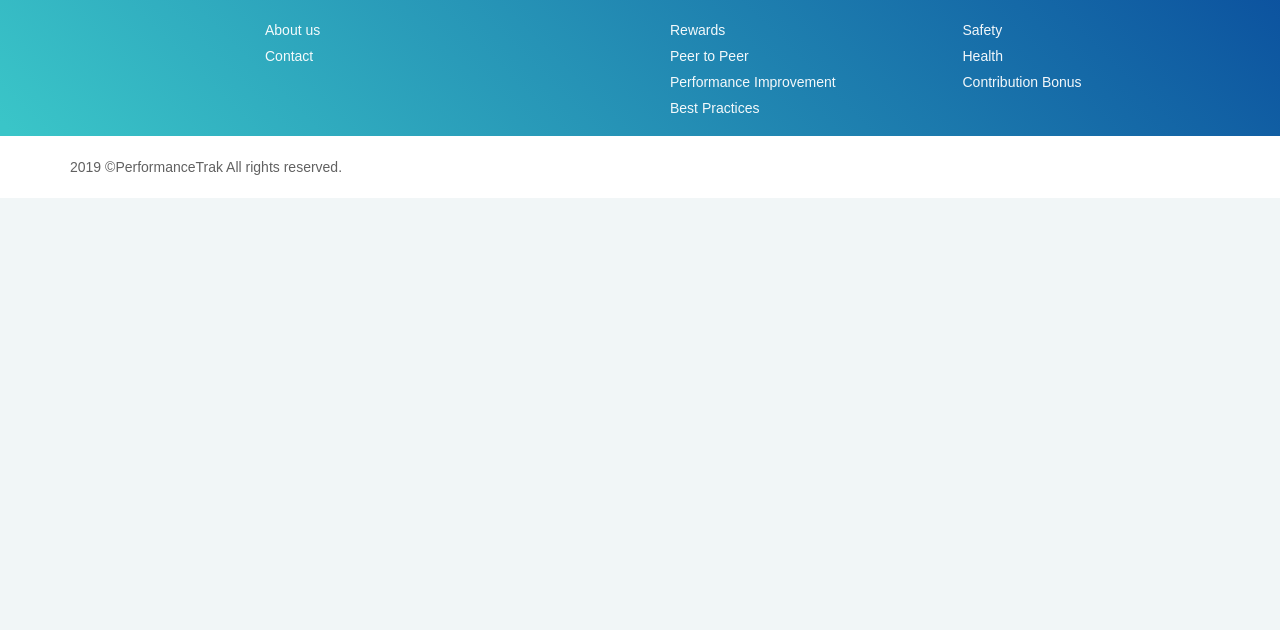
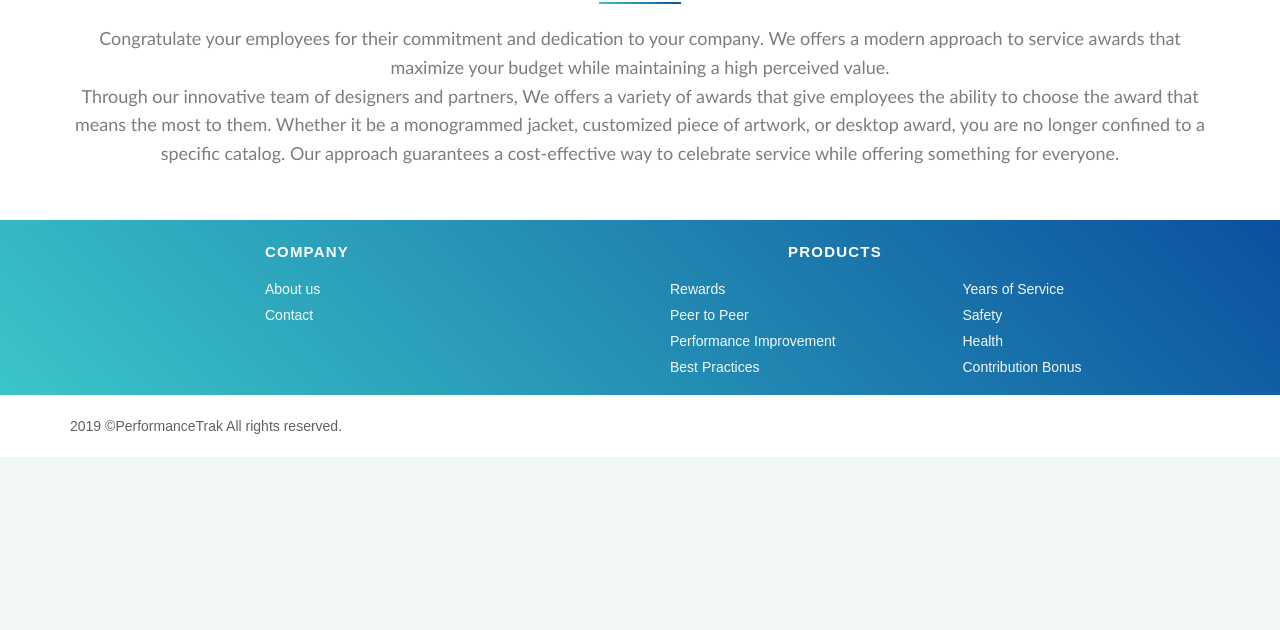
Before and after one commit to Schenz/PerformanceTrak, a Gatsby site in the folder web/: page /yearsofservice in a window 1280 px wide. Shown: the part 170-800 px from the top of the page. Built offline with nearby package versions, Linux system fonts and the light colour scheme; Gatsby itself is replaced by a stand-in of ours.

Commit message:
add years of service content

```diff
--- a/web/src/components/footer.js
+++ b/web/src/components/footer.js
@@ -12,8 +12,12 @@ const Footer = () => (
                         <div className="widget clearfix">
                             <h4 className="widget-title">Company</h4>
                             <ul>
-                <li><Link to="/about/">About us</Link></li>
-                <li><Link to="/contact/">Contact</Link></li>
+                                <li>
+                                    <Link to="/about/">About us</Link>
+                                </li>
+                                <li>
+                                    <Link to="/contact/">Contact</Link>
+                                </li>
                             </ul>
                         </div>
                     </div>
@@ -25,10 +29,26 @@ const Footer = () => (
                                 <div className="col-md-3 col-sm-3">
                                     <div className="widget clearfix">
                                         <ul>
-                        <li><Link to="/rewards/">Rewards</Link></li>
-                        <li><Link to="/peertopeer/">Peer to Peer</Link></li>
-                        <li><Link to="/performanceimprovement/">Performance Improvement</Link></li>
-                        <li><Link to="/bestpractices/">Best Practices</Link></li>
+                                            <li>
+                                                <Link to="/rewards/">
+                                                    Rewards
+                                                </Link>
+                                            </li>
+                                            <li>
+                                                <Link to="/peertopeer/">
+                                                    Peer to Peer
+                                                </Link>
+                                            </li>
+                                            <li>
+                                                <Link to="/performanceimprovement/">
+                                                    Performance Improvement
+                                                </Link>
+                                            </li>
+                                            <li>
+                                                <Link to="/bestpractices/">
+                                                    Best Practices
+                                                </Link>
+                                            </li>
                                         </ul>
                                     </div>
                                 </div>
@@ -36,9 +56,26 @@ const Footer = () => (
                                 <div className="col-md-2 col-sm-2">
                                     <div className="widget clearfix">
                                         <ul>
-                      <li><Link to="/safety/">Safety</Link></li>
-                      <li><Link to="/health/">Health</Link></li>
-                      <li><Link to="/contributionbonus/">Contribution Bonus</Link></li>
+                                            <li>
+                                                <Link to="/yearsofservice/">
+                                                    Years of Service
+                                                </Link>
+                                            </li>
+                                            <li>
+                                                <Link to="/safety/">
+                                                    Safety
+                                                </Link>
+                                            </li>
+                                            <li>
+                                                <Link to="/health/">
+                                                    Health
+                                                </Link>
+                                            </li>
+                                            <li>
+                                                <Link to="/contributionbonus/">
+                                                    Contribution Bonus
+                                                </Link>
+                                            </li>
                                         </ul>
                                     </div>
                                 </div>
@@ -53,7 +90,11 @@ const Footer = () => (
             <div className="container">
                 <div className="row">
                     <div className="col-md-6 col-sm-6 col-xs-12">
-            <p>{new Date().getFullYear()} &copy;<Link to="/">PerformanceTrak</Link> All rights reserved.</p>
+                        <p>
+                            {new Date().getFullYear()} &copy;
+                            <Link to="/">PerformanceTrak</Link> All rights
+                            reserved.
+                        </p>
                     </div>
                 </div>
             </div>
--- a/web/src/pages/yearsofservice.js
+++ b/web/src/pages/yearsofservice.js
@@ -1,14 +1,36 @@
 import React from "react"
-import { Link } from "gatsby"
 
 import Layout from "../components/layout"
 import SEO from "../components/seo"
 
 const YearsOfService = () => (
-  <Layout>
-    <SEO title="Years Of Service" />
-    <Link to="/">Go back to the homepage</Link>
-  </Layout>
+    <Layout>
+        <SEO title="Years Of Service" />
+        <section className="section overfree">
+            <div className="container">
+                <div className="section-title text-center">
+                    <h3>Years Of Service</h3>
+                    <hr />
+                    <p className="lead">
+                        Congratulate your employees for their commitment and
+                        dedication to your company. We offers a modern approach
+                        to service awards that maximize your budget while
+                        maintaining a high perceived value.
+                    </p>
+                    <p className="lead">
+                        Through our innovative team of designers and partners,
+                        We offers a variety of awards that give employees the
+                        ability to choose the award that means the most to them.
+                        Whether it be a monogrammed jacket, customized piece of
+                        artwork, or desktop award, you are no longer confined to
+                        a specific catalog. Our approach guarantees a
+                        cost-effective way to celebrate service while offering
+                        something for everyone.
+                    </p>
+                </div>
+            </div>
+        </section>
+    </Layout>
 )
 
 export default YearsOfService
```
Lines whose indentation alone changed are shown as unchanged.
